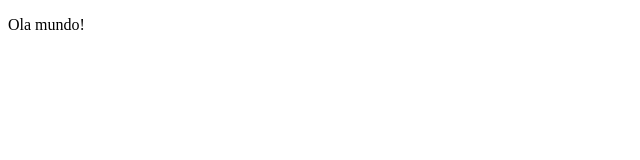
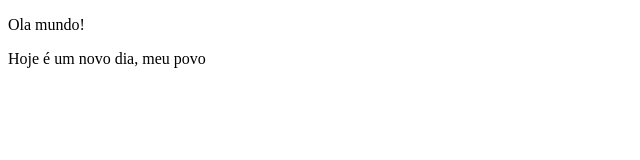
Before and after one commit to davi-santos/finep, a plain HTML site: page index.html in a window 1280 px wide. Shown: the whole page, without its empty margins (0-640 px from the left). Drawn offline with Linux system fonts and the light colour scheme.

Commit message:
Added a new paragraph line

```diff
--- a/index.html
+++ b/index.html
@@ -6,6 +6,7 @@
     <body>
         <div>
             <p>Ola mundo!</p>
+            <p>Hoje é um novo dia, meu povo</p>
         </div>
     </body>
 </html>
```
